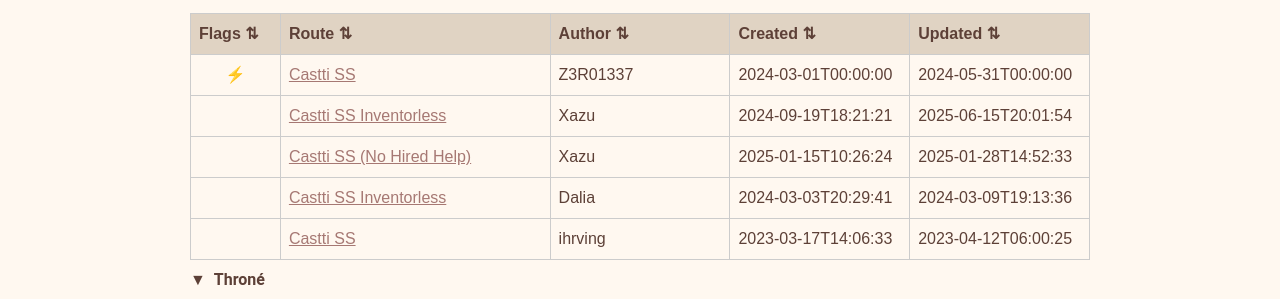
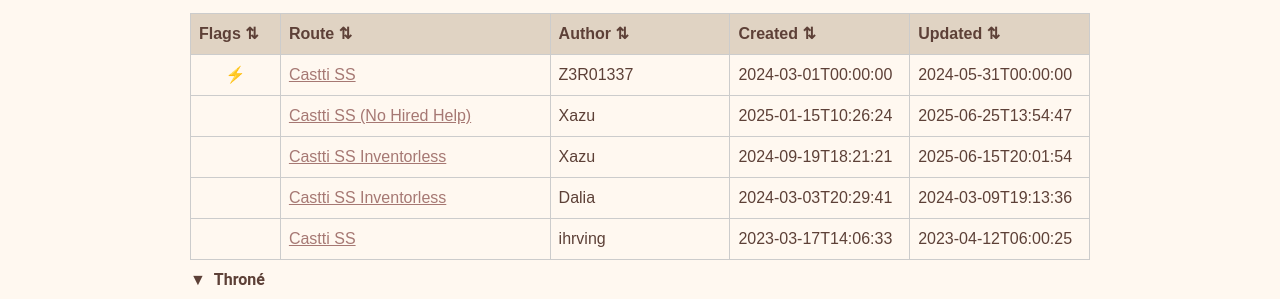
Before and after one commit to yetanotherf0rked/octopath2-stuff, a Jekyll site: the page built from index.html, in a window 1280 px wide and 900 px high, scrolled down 861 px. Shown: the part 153-452 px from the top of the window. Built offline with Jekyll 4.4.1, drawn with Linux system fonts in a browser that asks for light colours.

Commit message:
Update _data/routes-with-timestamps.json with latest timestamps

```diff
--- a/_data/routes-with-timestamps.json
+++ b/_data/routes-with-timestamps.json
@@ -145,7 +145,7 @@
           "author": "Xazu",
           "link": "https://docs.google.com/spreadsheets/d/1bpgNUcmFAnjvspcYXy_P8nZodDQEI3E5yt7UbtBjT3M/",
           "created": "2025-01-15T10:26:24",
-          "updated": "2025-01-28T14:52:33",
+          "updated": "2025-06-25T13:54:47",
           "certainty": "high"
         }
       ],
```
